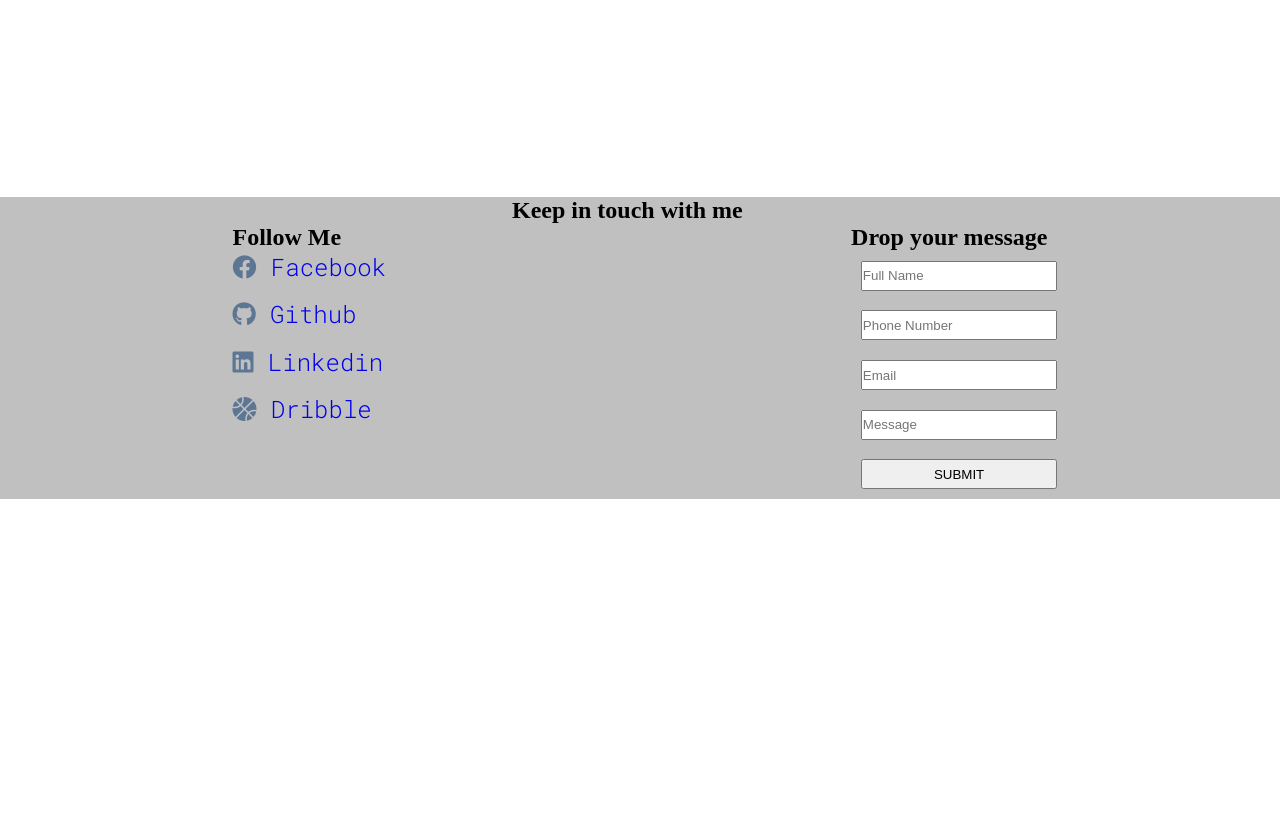
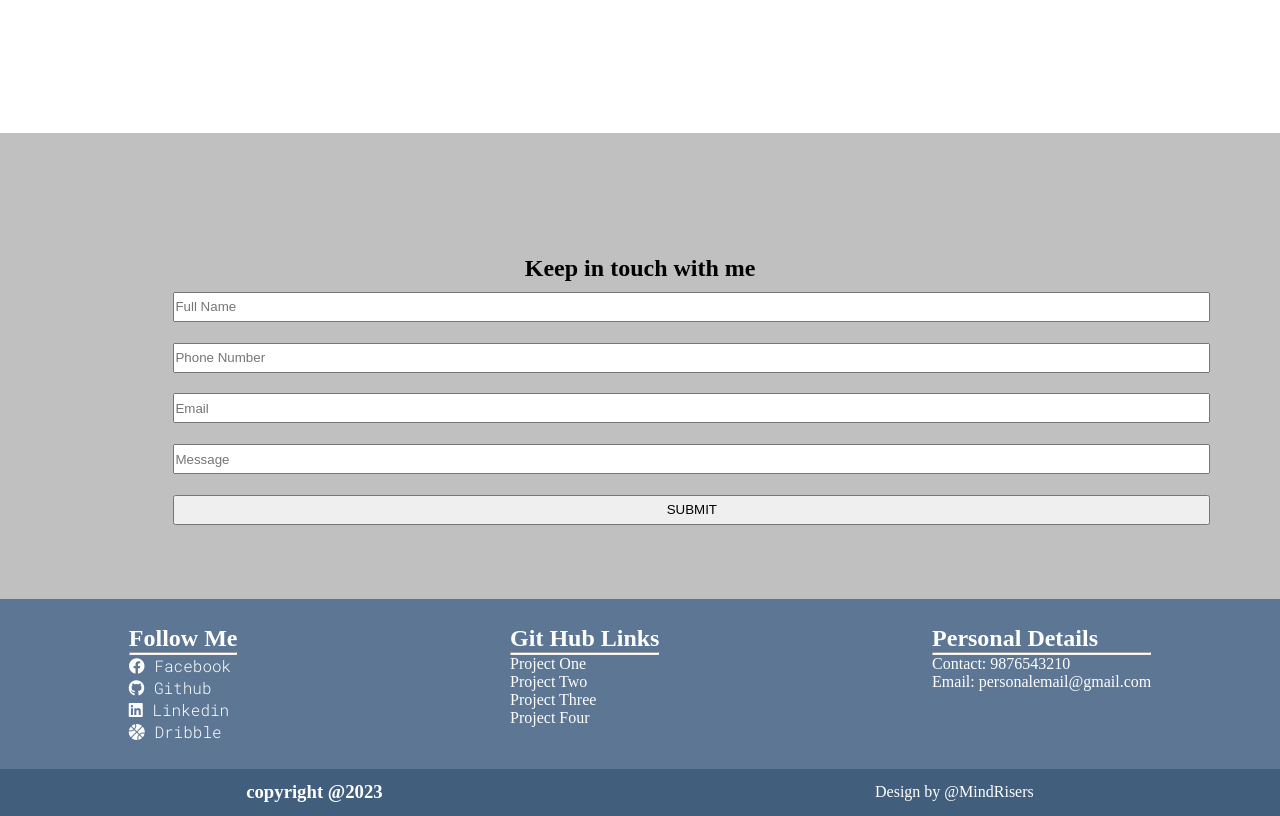
Before and after one commit to sixdgt/web_portfolio, a plain HTML site: page index.html in a window 1280 px wide. Shown: the part 1382-2198 px from the top of the page. Before the commit the page ends 1881 px from the top, so only its background shows below. Drawn offline with Linux system fonts and the light colour scheme.

Commit message:
footer and contact

```diff
--- a/css/index.css
+++ b/css/index.css
@@ -169,34 +169,20 @@ nav a:hover {
 
 #keep-in-touch {
     background-color: rgb(192, 192, 192);
+    padding: 5%;
 }
 
+/* class */
 .keep-in-touch {
-    display: flex;
-    flex-direction: row;
+    width: 100%;
+    /* display: flex;
+    flex-direction: row; */
     justify-content: space-around;
-}
-
-.keep-in-touch ul {
-    list-style: none; /* removes dot from list */
-}
-
-.keep-in-touch ul li {
-    margin-bottom: 10%;
-    font-family: 'Roboto Mono';
-    font-size: 1.5rem;
-    font-weight: 300;
-}
-
-i {
-    color: rgb(92, 118, 148);
-}
-
-.keep-in-touch ul a {
-    text-decoration: none; /* removes underline from link */
+    padding: 0% 5%;
 }
 
 .contact form {
+    width: 100%;
     display: flex;
     flex-direction: column;
     justify-content: space-between;
@@ -204,6 +190,60 @@ i {
 
 input {
     width: 100%;
-    margin: 5%;
+    margin: 1% 5%; /* margin 1% is for top and bottom & 5% is for left and right */
     height: 30px;
 }
+
+/* footer */
+
+/* example for flex model */
+.footer {
+    background-color: rgb(92, 118, 148);
+    width: 100%;
+    display: flex;
+    gap: 15px;
+    flex-direction: row;
+    justify-content: space-around;
+    color: white;
+    padding: 2% 0%;
+}
+
+.social ul {
+    list-style: none; /* removes dot from list */
+}
+
+.social ul li {
+    margin-bottom: 1%;
+    font-family: 'Roboto Mono';
+    font-size: 1rem;
+    font-weight: 300;
+}
+
+i {
+    color: rgb(255, 255, 255);
+}
+
+.social ul a {
+    text-decoration: none; /* removes underline from link */
+    color: white;
+}
+
+.footer ul {
+    list-style: none;
+}
+
+hr {
+    background-color: white;
+    height: 3px;
+}
+
+/* copyright */
+.copyright {
+    display: flex;
+    flex-direction: row;
+    justify-content: space-around;
+    align-items: center;
+    padding: 1% 0%;
+    color: white;
+    background-color: rgb(66, 94, 125);
+}
--- a/index.html
+++ b/index.html
@@ -74,17 +74,7 @@
                 <h1>Keep in touch with me</h1>
             </div>
             <div class="keep-in-touch">
-                <div class="social">
-                    <h1>Follow Me</h1>
-                    <ul>
-                        <li><a href="#"><i class="fa-brands fa-facebook"></i> Facebook</a></li>
-                        <li><a href="#"><i class="fa-brands fa-github"></i> Github</a></li>
-                        <li><a href="#"><i class="fa-brands fa-linkedin"></i> Linkedin</a></li>
-                        <li><a href="#"><i class="fa-solid fa-basketball"></i> Dribble</a></li>
-                    </ul>
-                </div>
                 <div class="contact">
-                    <h1>Drop your message</h1>
                     <form>
                         <input type="text" name="full_name" placeholder="Full Name">
                         <input type="text" name="phone" placeholder="Phone Number">
@@ -95,5 +85,45 @@
                 </div>
             </div>
         </section>
+        <section id="footer">
+            <div class="footer">
+                <div class="social">
+                    <h1>Follow Me</h1>
+                    <hr>
+                    <ul>
+                        <li><a href="#"><i class="fa-brands fa-facebook"></i> Facebook</a></li>
+                        <li><a href="#"><i class="fa-brands fa-github"></i> Github</a></li>
+                        <li><a href="#"><i class="fa-brands fa-linkedin"></i> Linkedin</a></li>
+                        <li><a href="#"><i class="fa-solid fa-basketball"></i> Dribble</a></li>
+                    </ul>
+                </div>
+                <div class="child-one">
+                    <h1>Git Hub Links</h1>
+                    <hr>
+                    <ul>
+                        <li>Project One</li>
+                        <li>Project Two</li>
+                        <li>Project Three</li>
+                        <li>Project Four</li>
+                    </ul>
+                </div>
+                <div class="child-two">
+                    <h1>Personal Details</h1>
+                    <hr>
+                    <ul>
+                        <li>Contact: 9876543210</li>
+                        <li>Email: personalemail@gmail.com</li>
+                    </ul>
+                </div>
+            </div>
+            <div class="copyright">
+                <div>
+                    <h3>copyright @2023</h3>
+                </div>
+                <div>
+                    Design by @MindRisers
+                </div>
+            </div>
+        </section>
     </body>
 </html>
```
